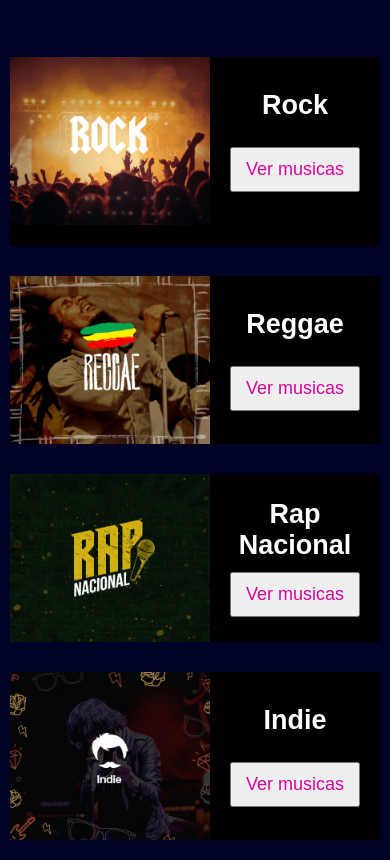
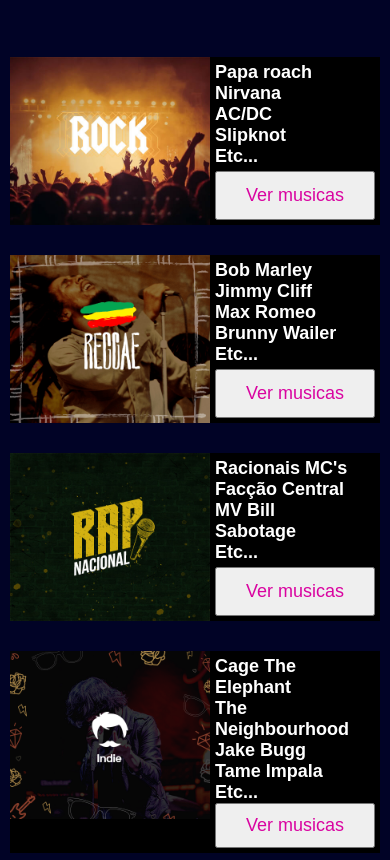
Before and after one commit to EduardooPV/playlist-grid, a plain HTML site: page index.html in a window 390 px wide. Shown: the part 223-1083 px from the top of the page. Drawn offline with Linux system fonts and the light colour scheme.

Commit message:
arrumando responsividade

```diff
--- a/imagens-style/style.css
+++ b/imagens-style/style.css
@@ -4,8 +4,9 @@
 body, ul, li, a, button{
     margin: 0;
     padding: 0;
+    font-size: 18px;
+    text-decoration: none;
     list-style: none;
-    font-size: 18px;
     font-family: Arial, Helvetica, sans-serif;
 }
 
@@ -77,10 +78,8 @@
     flex-direction: column;
     grid-template-columns: 1fr;
     color: white;
-    padding: 20px;
+    padding: 5px;
     margin: 0;
-    align-items: center;
-    text-align: center;
 }
 
 /* Adicionando responsividade */
@@ -97,7 +96,7 @@
     background-color: #ffffff; /* Green */
     border: none;
     color: white;
-    padding: 16px 32px;
+    padding: 16px 10px;
     text-align: center;
     text-decoration: none;
     display: inline-block;
@@ -111,3 +110,8 @@
     color: black;
     border: 2px solid #ff08ca;
 }
+
+.videoyt {
+    max-width: 560px;
+    width: 90%;
+}
--- a/index.html
+++ b/index.html
@@ -30,19 +30,51 @@
     <section class="conteudo">
         <div>
             <img src="imagens-style/rock.jpg" alt="Rock">
-            <h2>Rock <button ><a href="paginas-playlists/playlistrock.html">Ver musicas</a></button></h2> <br>
+            <h2>
+                <ul>
+                    <li>Papa roach</li>
+                    <li>Nirvana</li>
+                    <li>AC/DC</li>
+                    <li>Slipknot</li>
+                    <li>Etc...</li>
+                </ul>
+            <button class="botao"><a href="paginas-playlists/playlistrock.html">Ver musicas</a></button></h2>
         </div>
         <div>
             <img src="./imagens-style/reggae.png" alt="Reggae">
-            <h2>Reggae <button ><a href="paginas-playlists/playlistreggae.html">Ver musicas</a></button></h2>
+            <h2>
+                <ul>
+                    <li>Bob Marley</li>
+                    <li>Jimmy Cliff</li>
+                    <li>Max Romeo</li>
+                    <li>Brunny Wailer</li>
+                    <li>Etc...</li>
+                </ul>
+            <button ><a href="paginas-playlists/playlistreggae.html">Ver musicas</a></button></h2>
         </div>
         <div>
             <img src="./imagens-style/rapnacional.jpg" alt="Rap Nacional">
-            <h2>Rap Nacional <button ><a href="paginas-playlists/playlistrapnacional.html">Ver musicas</a></button></h2>
+            <h2>
+                <ul>
+                    <li>Racionais MC's</li>
+                    <li>Facção Central</li>
+                    <li>MV Bill</li>
+                    <li>Sabotage</li>
+                    <li>Etc...</li>
+                </ul>
+            <button ><a href="paginas-playlists/playlistrapnacional.html">Ver musicas</a></button></h2>
         </div>
         <div>
             <img src="./imagens-style/indie.png" alt="Indie">
-            <h2>Indie <button ><a href="paginas-playlists/playlistindie.html">Ver musicas</a></button></h2>
+            <h2>
+                <ul>
+                    <li>Cage The Elephant</li>
+                    <li>The Neighbourhood</li>
+                    <li>Jake Bugg</li>
+                    <li>Tame Impala</li>
+                    <li>Etc...</li>
+                </ul>
+            <button ><a href="paginas-playlists/playlistindie.html">Ver musicas</a></button></h2>
         </div>
     </section>
 
```
Also changed, not shown: paginas-playlists/playlistindie.html (+1 -1 lines), paginas-playlists/playlistrapnacional.html (+1 -1 lines), paginas-playlists/playlistreggae.html (+1 -1 lines), paginas-playlists/playlistrock.html (+1 -1 lines).
